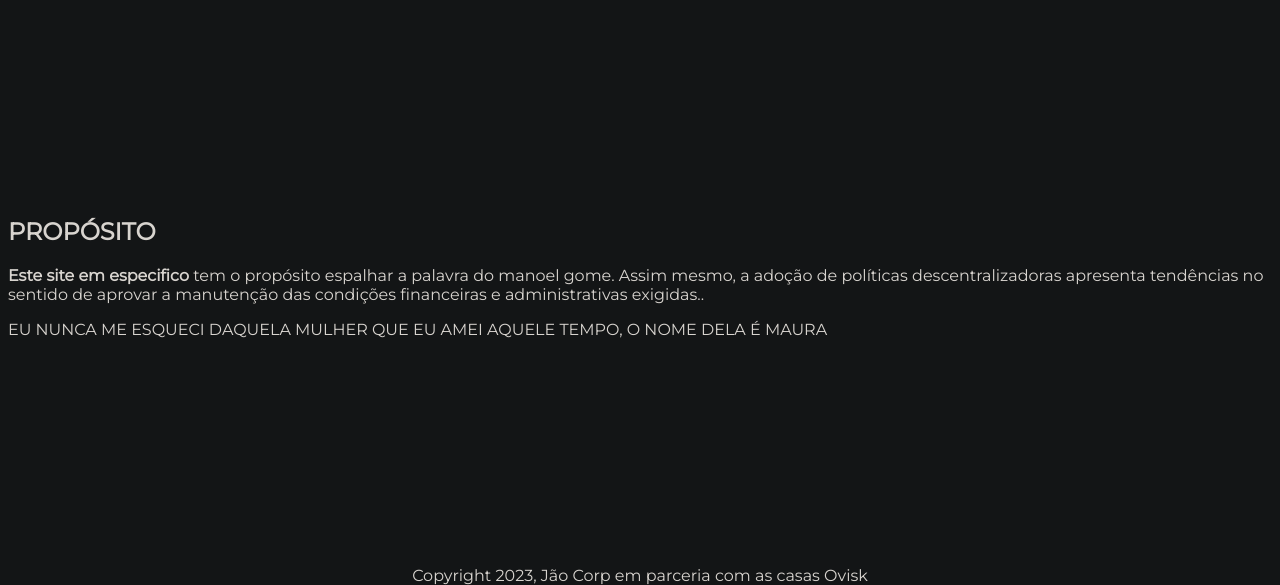
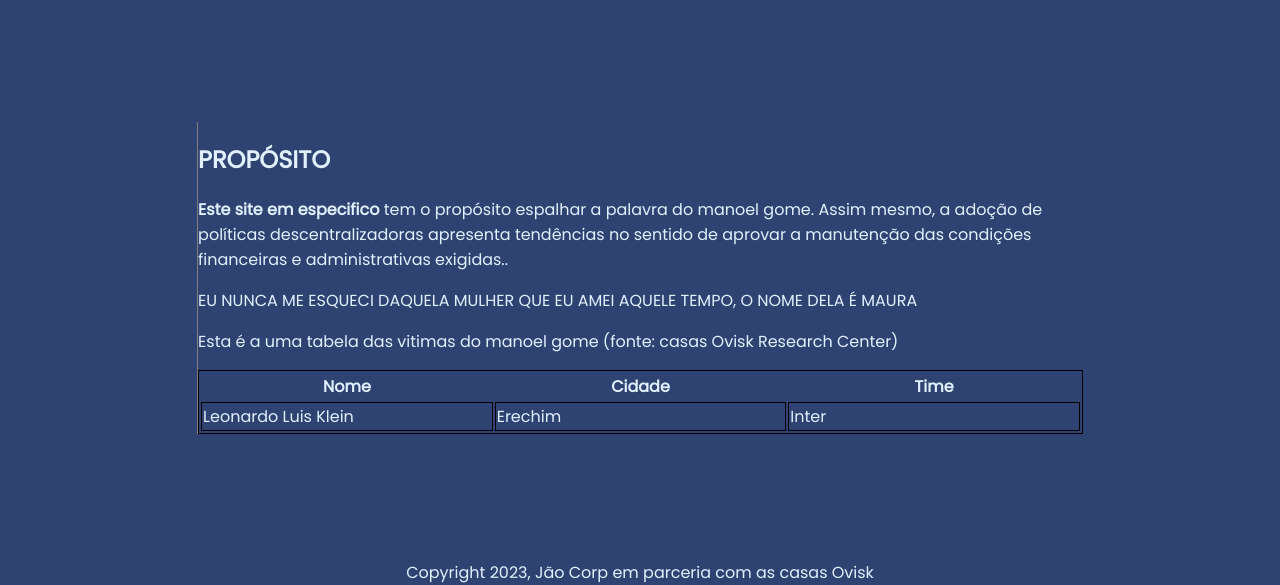
Before and after one commit to Zano221/ProgWeb-TDE-1, a plain HTML site: page index.html in a window 1280 px wide. Shown: the part 215-800 px from the top of the page. Drawn offline with Linux system fonts and the light colour scheme.

Commit message:
feat: added list, changed site color

```diff
--- a/index.html
+++ b/index.html
@@ -3,13 +3,13 @@
 <head>
     <meta charset="UTF-8">
     <link href="https://fonts.googleapis.com/css2?family=Montserrat&display=swap" rel="stylesheet">
+    <link href="https://fonts.googleapis.com/css2?family=Montserrat&family=Poppins&display=swap" rel="stylesheet">
     <link rel="stylesheet" href="main.css">
     <title>Portal do manuel Gome</title>
 </head>
 <body>
 
     <header>
-
             <h1 id="titulo-principal">
                 OLA MEUS AMIGO
             </h1>
@@ -30,6 +30,27 @@
 
         </section>
         EU NUNCA ME ESQUECI DAQUELA MULHER QUE EU AMEI AQUELE TEMPO, O NOME DELA É MAURA
+
+        <section id="secao-vitimas">
+
+            <div id="div-vitimas-desc">
+                <p>Esta é a uma tabela das vitimas do manoel gome (fonte: casas Ovisk Research Center)</p>
+            </div>
+
+            <table id="tabela-vitimas">
+                <tr>
+                    <th>Nome</th>
+                    <th>Cidade</th>
+                    <th>Time</th>
+                </tr>
+                <tr>
+                    <td>Leonardo Luis Klein</td>
+                    <td>Erechim</td>
+                    <td>Inter</td>
+                </tr>
+            </table>
+
+        </section>
     </main>
 
     <footer>
--- a/main.css
+++ b/main.css
@@ -1,21 +1,39 @@
 body {
     margin-top: 0px;
     margin-bottom: 0px;
-    width:auto;
+    width: auto;
     height: 100vh;
     display: flex;
     justify-content: space-between;
     flex-flow: column wrap;
     align-items: center;
-    font-family: 'Montserrat', sans-serif;
-    background-color: #131516;;
-    color: #d8d4cf;
+    font-family: 'Poppins', sans-serif;
+    background-color: #2f4373;
+    color: #e1f1fd;
 }
 
-header {
+header, main{
     width: 70%;
+    border-left: 1px solid grey;
 }
 
 #titulo-principal, section {
 
 }
+
+#secao-vitimas {
+   display:flex;
+   flex-flow: column wrap;
+}
+
+#tabela-vitimas {
+    border: 1px solid black;
+}
+
+#tabela-vitimas th {
+    width: 30%;
+}
+
+#tabela-vitimas td {
+    border: 1px solid black;
+}
```
